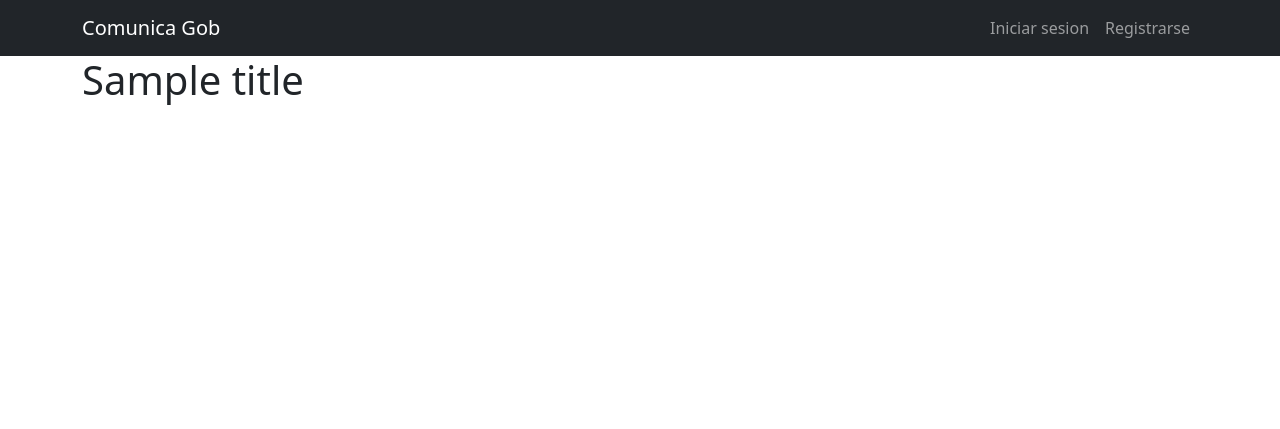
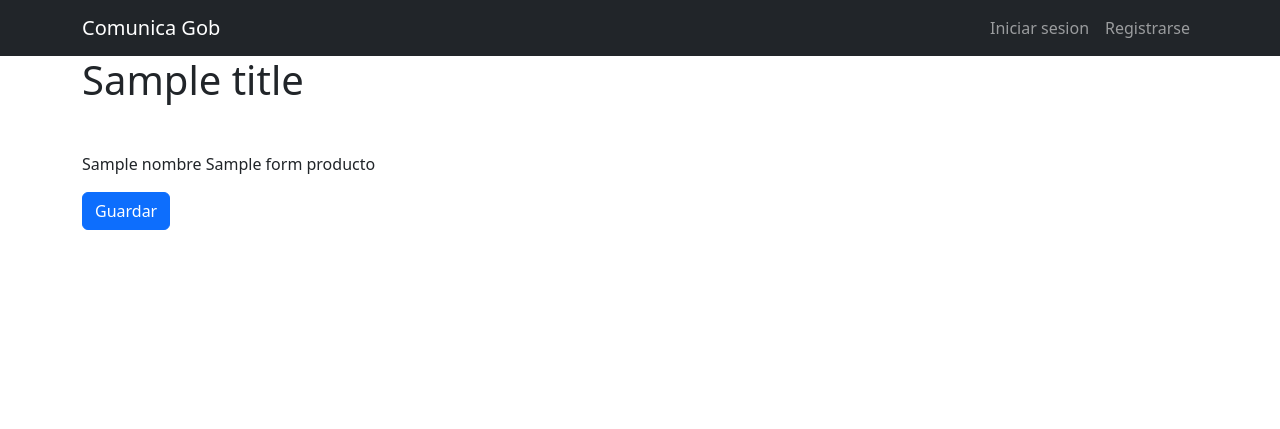
Before and after one commit to alexmbar/FullStackPythonA_MartinezBarragan_CesarAlejandro, a Django app: template comunica_gob/templates/reporte.html in a window 1280 px wide. Shown: the top 429 px of the page. Run offline with Django 4.2, Linux system fonts and the light colour scheme; the template is opened without the code that fills it: most values are stand-ins (such as "Sample title", 1, 10 or a date in 2020); parts of the project's set-up code (start-up, migrations or seed data) failed here and were passed over; some libraries are stand-ins or nearby versions.

Commit message:
Avance 04-07

```diff
--- a/comunica_gob/comunica_gob/urls.py
+++ b/comunica_gob/comunica_gob/urls.py
@@ -25,5 +25,5 @@ urlpatterns = [
     path('signup/', views.signup, name='signup'),
     path('signin/', views.signin, name='signin'),
     path('logout/', views.signout, name='logout'),
-    path('reportes/', views.reporte, name='reporte'),
+    path('reporte/', views.reporte, name='reporte'),
 ]
--- a/comunica_gob/templates/reporte.html
+++ b/comunica_gob/templates/reporte.html
@@ -6,6 +6,19 @@
   <!-- <button type="submit" class="btn btn-primary btn-lg bgcolor-secundario bordecolor-secundario"
   style="padding-left: 2.5rem; padding-right: 2.5rem;">Entrar</button> -->
   <!-- <button type="button" class="btn btn-secondary">Secondary</button> -->
+  <div class="col-12 mt-5">
+    <form action="{% url 'reporte' %}" method="POST" id="producto_form" enctype="multipart/form-data">
+        {% csrf_token %}
+        <div class="mb-3">
+          {{formProductos.nombre.label}}
+          {{formProductos.nombre}}
+        </div>
+          <input type="hidden" id="id_formulario">
+          <button id="boton_guardar" type="button" onclick="guardarDato()" class="btn btn-primary">Guardar</button>
+          <button id="boton_actualizar" type="button" class="btn btn-primary" style="display: none;">Guardar</button>
+    </form>
+</div>
+
 
 </div>
 
```
Also changed, not shown: comunica_gob/administracion/forms.py (+12 -0 lines).
